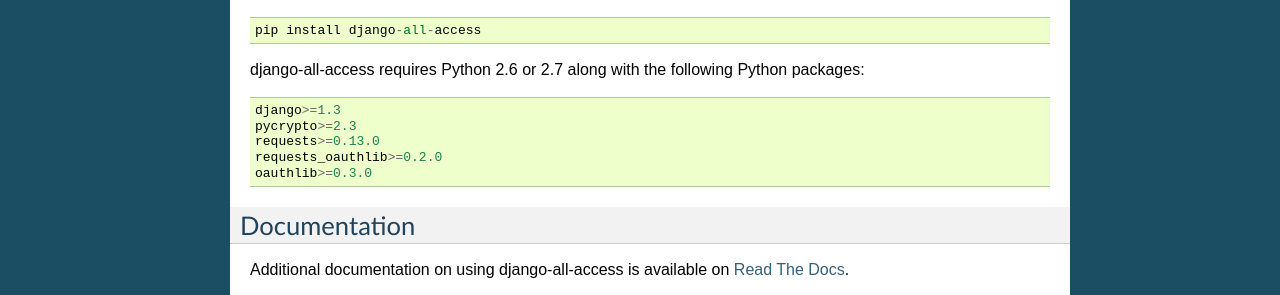
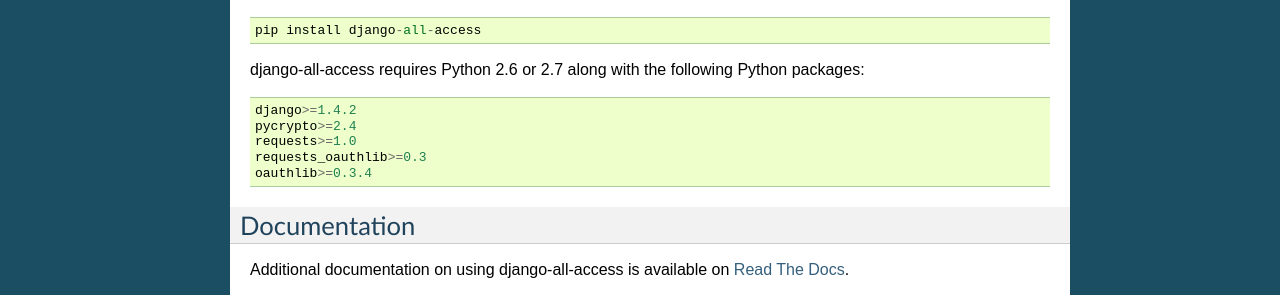
Before and after one commit to mlavin/django-all-access, a Sphinx documentation site: the page built from docs/index.rst, in a window 1280 px wide. Shown: the part 538-833 px from the top of the page. Built offline with Sphinx 7.4.7, drawn with Linux system fonts in a browser that asks for light colours.

Commit message:
Updating models to use compatibile decorator. Update docs for currently supported versions.

```diff
--- a/README.rst
+++ b/README.rst
@@ -34,11 +34,11 @@
 django-all-access requires Python 2.6 or 2.7 along with the following Python
 packages::
 
-    django>=1.3
-    pycrypto>=2.3
-    requests>=0.13.0
-    requests_oauthlib>=0.2.0
-    oauthlib>=0.3.0
+    django>=1.4.2
+    pycrypto>=2.4
+    requests>=1.0
+    requests_oauthlib>=0.3
+    oauthlib>=0.3.4
 
 
 Documentation
--- a/docs/releases.rst
+++ b/docs/releases.rst
@@ -12,6 +12,12 @@
 - Documented the API for :py:class:`OAuthClient` and :py:class:`OAuth2Client`
 - Updated requirements to requests >= 1.0 and requests_oauthlib >= 0.3.0
 - Updated requirement for PyCrypto >= 2.4
+
+Backwards Incompatible Changes
+__________________________________
+
+- Dropped support for requests < 1.0
+- Dropped support for Django < 1.4.2
 
 
 v0.4.1 (2013-01-02)
```
Also changed, not shown: .travis.yml, 2 other files.
